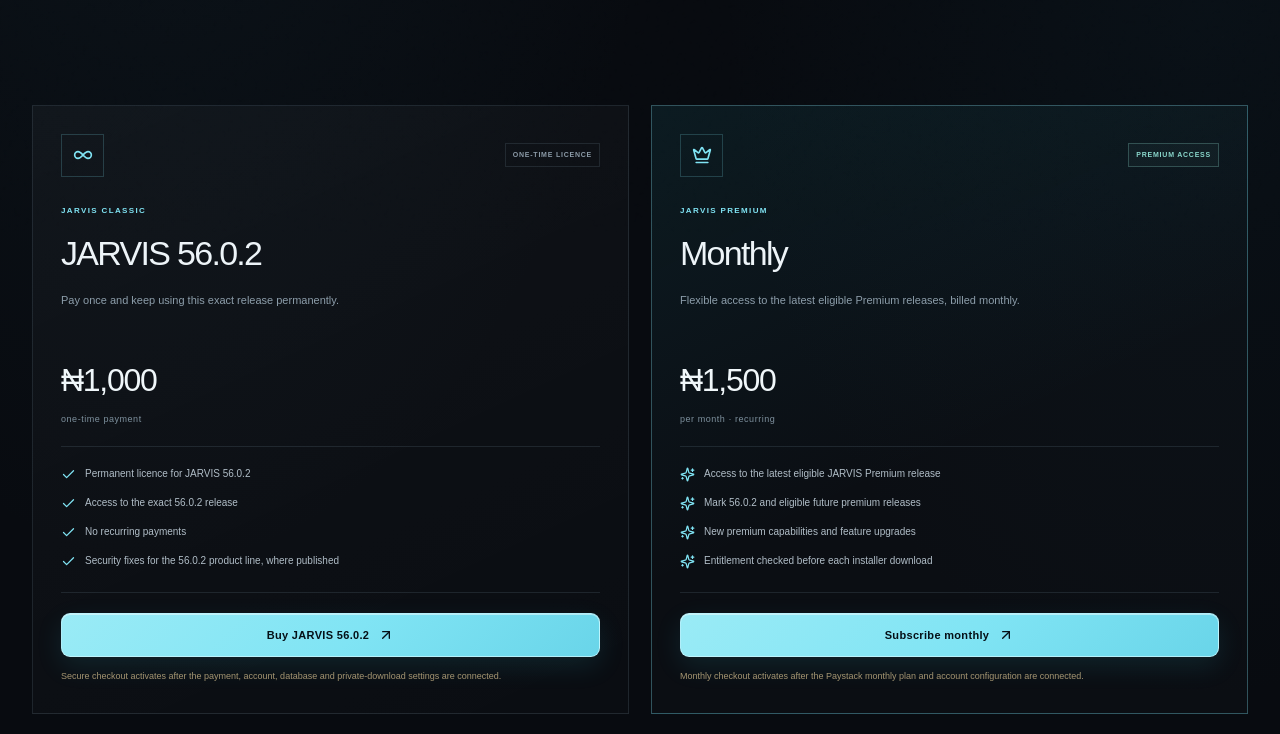
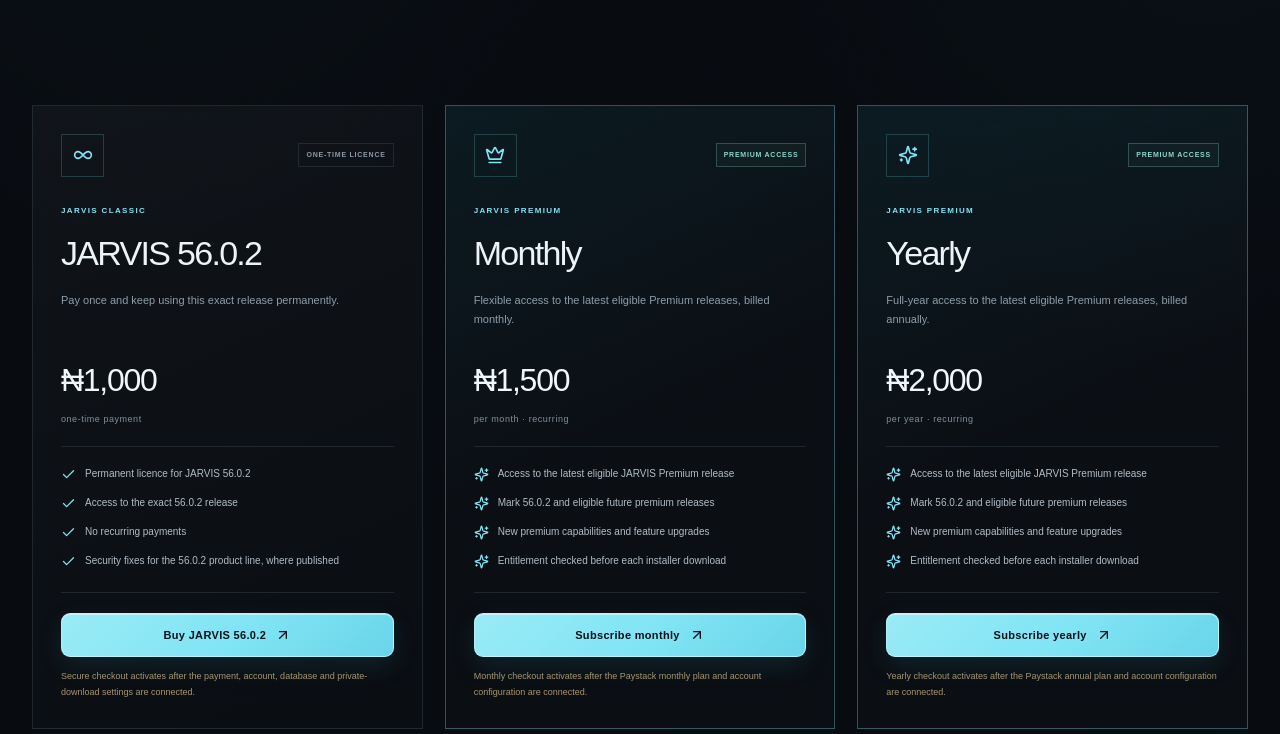
Before and after one commit to ibarakumo2000-stack/Jarvis-Website, a Next.js app: page /pricing in a window 1280 px wide. Shown: the part 568-1302 px from the top of the page. Built offline with nearby package versions, Linux system fonts and the light colour scheme; no server answers.

Commit message:
Prepare JARVIS 56.0.2 pricing and licence options

```diff
--- a/src/app/globals.css
+++ b/src/app/globals.css
@@ -773,7 +773,7 @@ h1, h2, h3, p { margin-top: 0; }
 .pricing-hero-note h2 span {color:#91a4b2;font-family:Georgia,"Times New Roman",serif;font-style:italic;font-weight:400}
 .pricing-hero-note p {font-size:11px;line-height:1.9;color:#91a1ad;margin:0 0 19px}
 .pricing-content {padding-top:12px}
-.pricing-grid {display:grid;grid-template-columns:repeat(2,minmax(0,1fr));gap:22px;align-items:stretch}
+.pricing-grid {display:grid;grid-template-columns:repeat(3,minmax(0,1fr));gap:22px;align-items:stretch}
 .pricing-card {height:100%;display:flex;flex-direction:column;padding:28px;border:1px solid var(--line);background:linear-gradient(155deg,rgba(255,255,255,.035),rgba(255,255,255,.012));}
 .pricing-card-premium {border-color:rgba(128,228,244,.32);background:linear-gradient(155deg,rgba(53,191,217,.09),rgba(255,255,255,.015) 55%)}
 .pricing-card-top {display:flex;justify-content:space-between;align-items:center;gap:12px}
@@ -814,7 +814,7 @@ h1, h2, h3, p { margin-top: 0; }
 .purchase-success-card>.button {min-height:46px;margin:0 auto}
 .purchase-success-card>small {display:block;margin-top:20px;color:#7f909c;font-size:9px;line-height:1.8}
 .purchase-success-card>small a {color:var(--cyan)}
-@media(max-width:850px) {.pricing-grid {grid-template-columns:1fr}.pricing-card {min-height:0}.pricing-subscription-options {margin-top:20px}}
+@media(max-width:1100px) {.pricing-grid {grid-template-columns:repeat(2,minmax(0,1fr))}}\n@media(max-width:850px) {.pricing-grid {grid-template-columns:1fr}.pricing-card {min-height:0}.pricing-subscription-options {margin-top:20px}}
 @media(max-width:600px) {
  .pricing-hero-note {padding:22px}
  .pricing-card {padding:21px}
```
